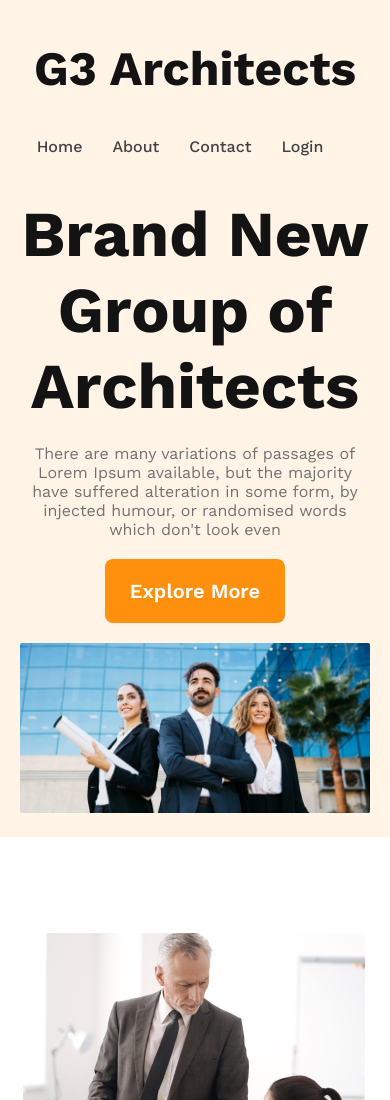
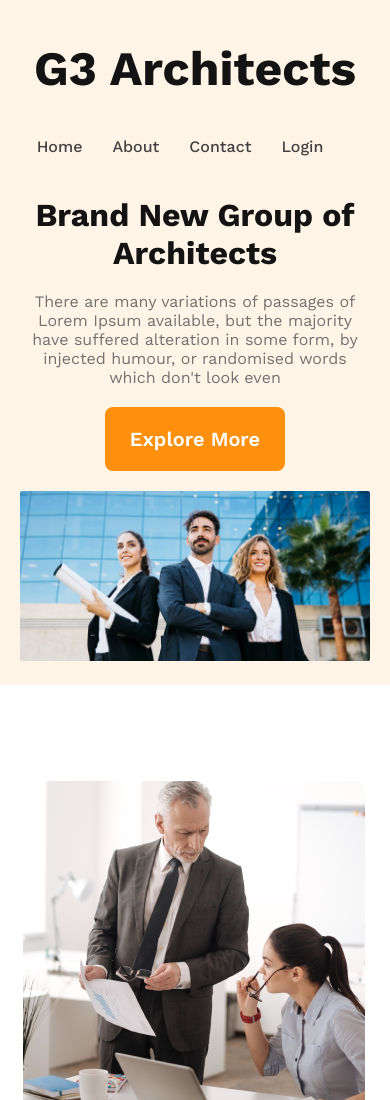
Before and after one commit to sajjadmolliek/G3_Architact_Responsive, a plain HTML site: page index.html in a window 390 px wide. Shown: the top 1100 px of the page. Drawn offline with nearby package versions, Linux system fonts and the light colour scheme; a web font is replaced by a local one.

Commit message:
fixed font size of section_01 in responsive

```diff
--- a/style.css
+++ b/style.css
@@ -54,9 +54,6 @@ nav{
 }
 /* <!-- Navbar Section End --> */
 /* <!-- Section_1_banner Style Start --> */
-.section_01_banner{
-
-}
 .section_01_banner_content{
     max-width: 800px;
     text-align: center;
@@ -225,6 +222,9 @@ main{
     .section_01_discription {
         margin: 20px 0;
     }
+    .section_01_banner_title{
+        font-size: 2rem;
+    }
     /* Header Section Style End */
 
 
@@ -302,6 +302,9 @@ main{
     .section_01_discription {
         margin: 20px 0;
     }
+    .section_01_banner_title{
+        font-size: 2rem;
+    }
     /* Header Section Style End */
 
 
```
